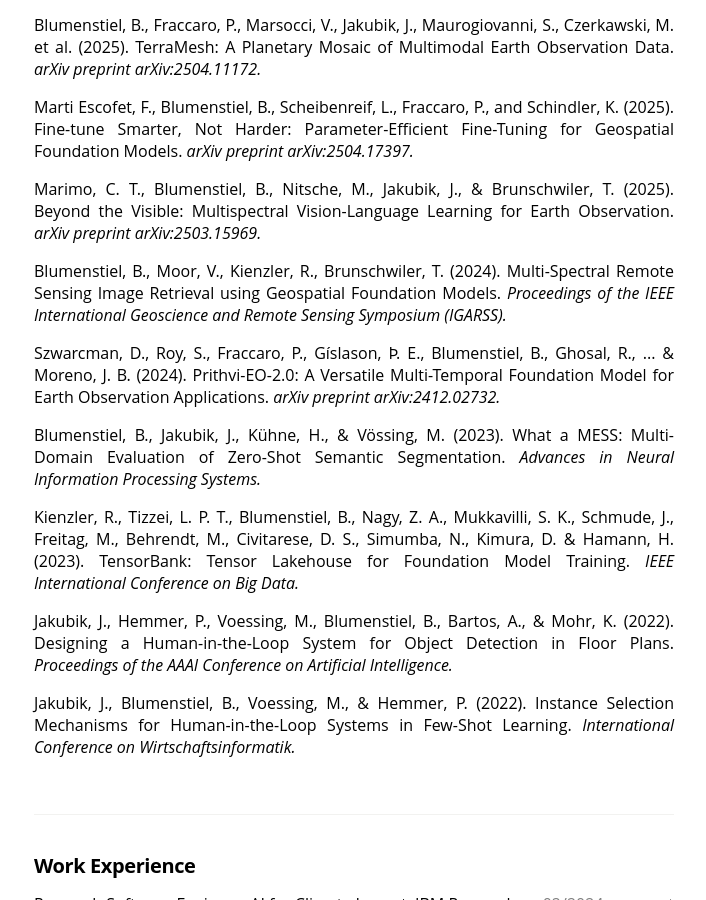
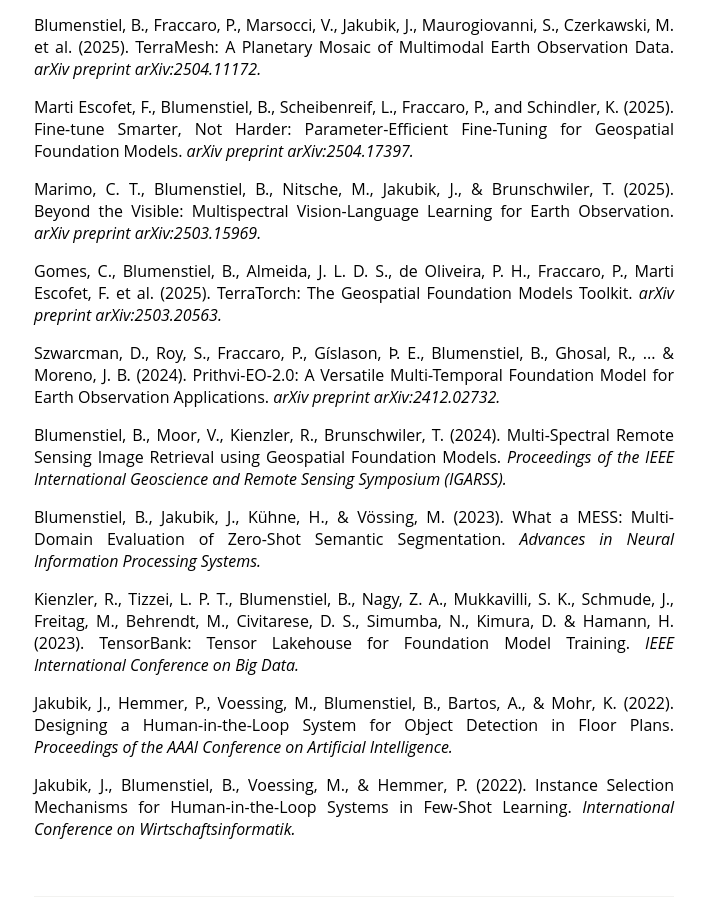
Before and after one commit to blumenstiel/blumenstiel.github.io, a Jekyll site: the page built from index.html, in a window 1280 px wide and 900 px high, scrolled down 1990 px. Shown: the whole window, without its empty margins (286-992 px from the left). Built offline with Jekyll 4.4.1, drawn with Linux system fonts in a browser that asks for light colours; nearby versions of some CDN libraries; some web fonts are replaced; the list of posts is cut into pages by our own code.

Commit message:
Updated website

```diff
--- a/_config.yml
+++ b/_config.yml
@@ -156,10 +156,12 @@
     url: "https://arxiv.org/abs/2504.17397"
   - text: "Marimo, C. T., Blumenstiel, B., Nitsche, M., Jakubik, J., & Brunschwiler, T. (2025). Beyond the Visible: Multispectral Vision-Language Learning for Earth Observation. <i>arXiv preprint arXiv:2503.15969.</i>"
     url: "https://arxiv.org/abs/2503.15969"
+  - text: "Gomes, C., Blumenstiel, B., Almeida, J. L. D. S., de Oliveira, P. H., Fraccaro, P., Marti Escofet, F. et al. (2025). TerraTorch: The Geospatial Foundation Models Toolkit. <i>arXiv preprint arXiv:2503.20563.</i>"
+    url: "https://arxiv.org/abs/2503.20563"
+  - text: "Szwarcman, D., Roy, S., Fraccaro, P., Gíslason, Þ. E., Blumenstiel, B., Ghosal, R., ... & Moreno, J. B. (2024). Prithvi-EO-2.0: A Versatile Multi-Temporal Foundation Model for Earth Observation Applications. <i>arXiv preprint arXiv:2412.02732.</i>"
+    url: "https://arxiv.org/abs/2412.02732"
   - text: "Blumenstiel, B., Moor, V., Kienzler, R., Brunschwiler, T. (2024). Multi-Spectral Remote Sensing Image Retrieval using Geospatial Foundation Models. <i>Proceedings of the IEEE International Geoscience and Remote Sensing Symposium (IGARSS).</i>"
     url: "https://arxiv.org/abs/2403.02059"
-  - text: "Szwarcman, D., Roy, S., Fraccaro, P., Gíslason, Þ. E., Blumenstiel, B., Ghosal, R., ... & Moreno, J. B. (2024). Prithvi-EO-2.0: A Versatile Multi-Temporal Foundation Model for Earth Observation Applications. <i>arXiv preprint arXiv:2412.02732.</i>"
-    url: "https://arxiv.org/abs/2412.02732"
   - text: "Blumenstiel, B., Jakubik, J., Kühne, H., & Vössing, M. (2023). What a MESS: Multi-Domain Evaluation of Zero-Shot Semantic Segmentation. <i>Advances in Neural Information Processing Systems.</i>"
     url: "https://arxiv.org/abs/2306.15521"
   - text: "Kienzler, R., Tizzei, L. P. T., Blumenstiel, B., Nagy, Z. A., Mukkavilli, S. K., Schmude, J., Freitag, M., Behrendt, M., Civitarese, D. S., Simumba, N., Kimura, D.  & Hamann, H. (2023). TensorBank: Tensor Lakehouse for Foundation Model Training. <i>IEEE International Conference on Big Data.</i>"
```
